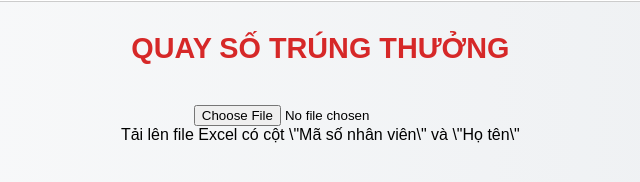
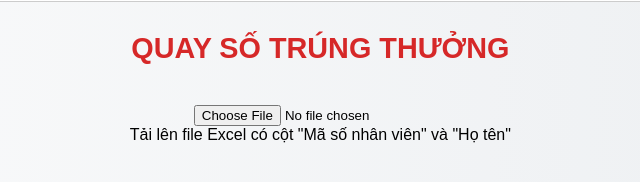
Before and after one commit to midnxq/trungnx, a plain HTML site: page index.html in a window 1280 px wide. Shown: the part 78-260 px from the top of the page, 106-746 px from the left. Drawn offline with Linux system fonts and the light colour scheme.

Commit message:
Update index.html

```diff
--- a/index.html
+++ b/index.html
@@ -158,7 +158,7 @@
       <h1>QUAY SỐ TRÚNG THƯỞNG</h1>
       <div id="uploadSection">
         <input type="file" id="uploadFile" accept=".xlsx,.csv" />
-        <div>Tải lên file Excel có cột \"Mã số nhân viên\" và \"Họ tên\"</div>
+        <div>Tải lên file Excel có cột "Mã số nhân viên" và "Họ tên"</div>
       </div>
       <div id="mainInterface" style="display:none;">
         <div id="statusBar"></div>
```
